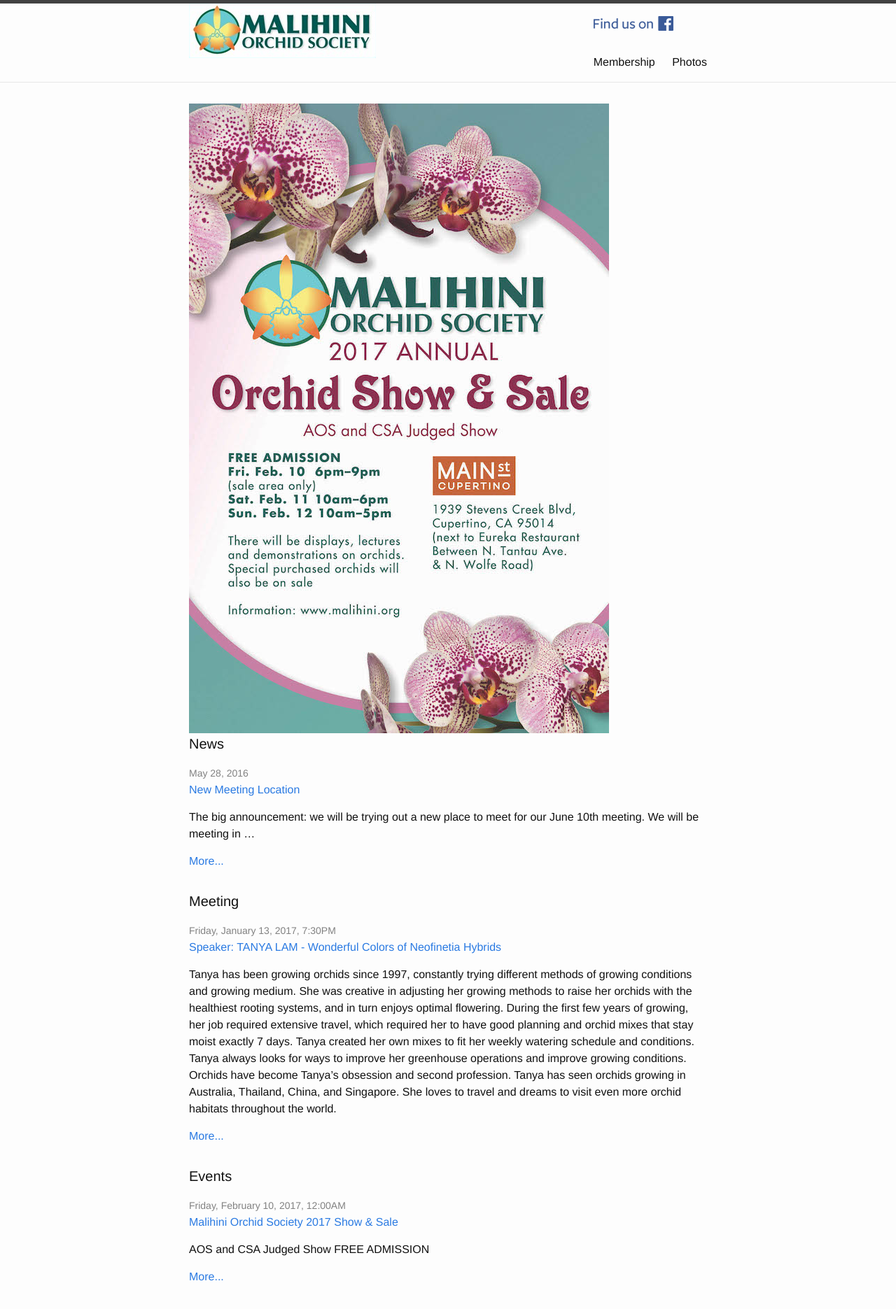
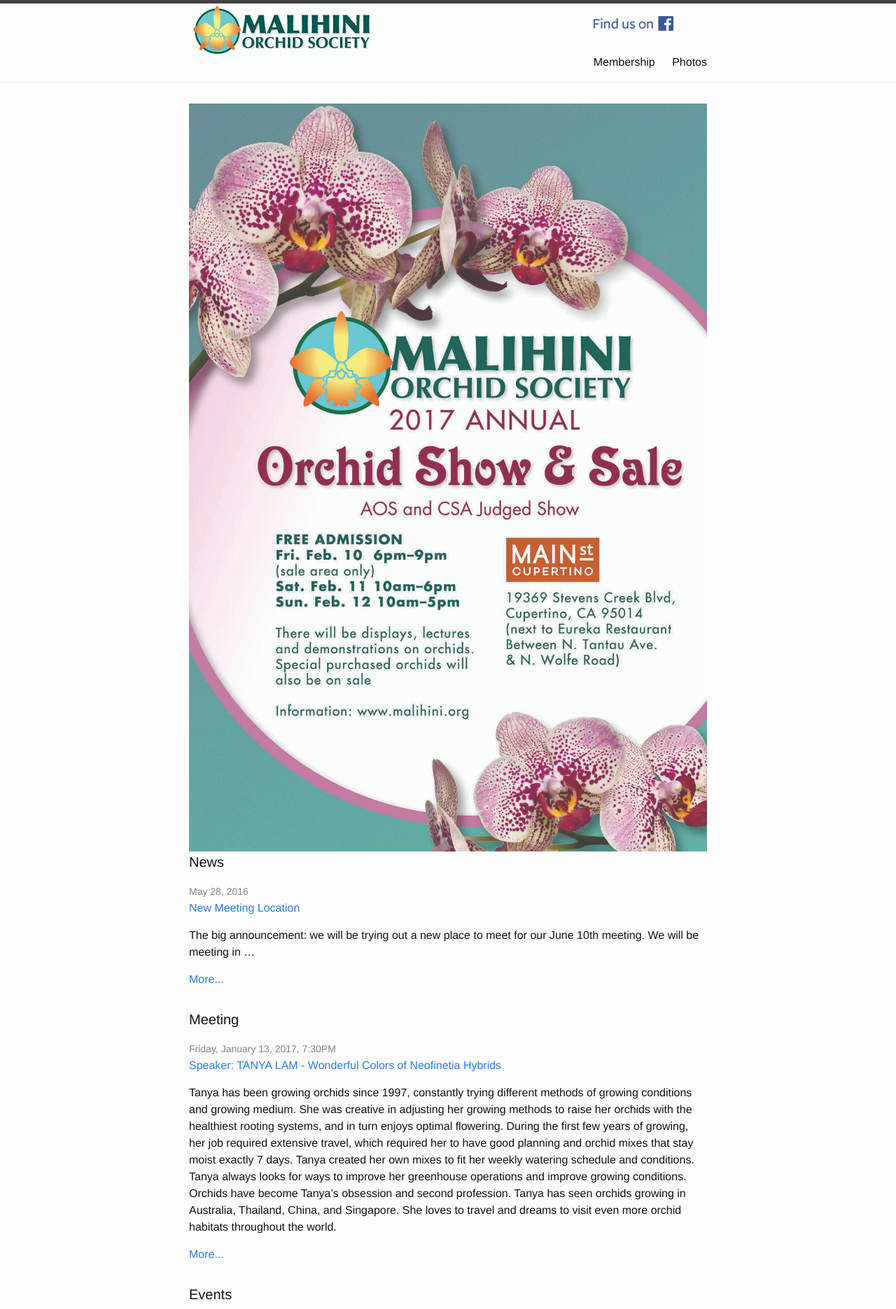
Before and after one commit to malihini/malihini.github.io, a Jekyll site: the page built from index.html, in a window 1280 px wide. Shown: the top 1871 px of the page at 70% size. Built offline with Jekyll 4.4.1, drawn with Linux system fonts in a browser that asks for light colours.

Commit message:
Updated show flyer.

```diff
--- a/index.html
+++ b/index.html
@@ -3,7 +3,7 @@
 ---
 
 <div class="home">
-  <img src="/img/MOS-4x6-MainStreet-2017.jpg">
+  <img src="/img/MOS_2017Postcard4x6.jpg">
   <h1 class="page-heading">News</h1>
 
   <ul class="post-list">
```
Also changed, not shown: img/MOS_2017Postcard4x6.jpg (added).
